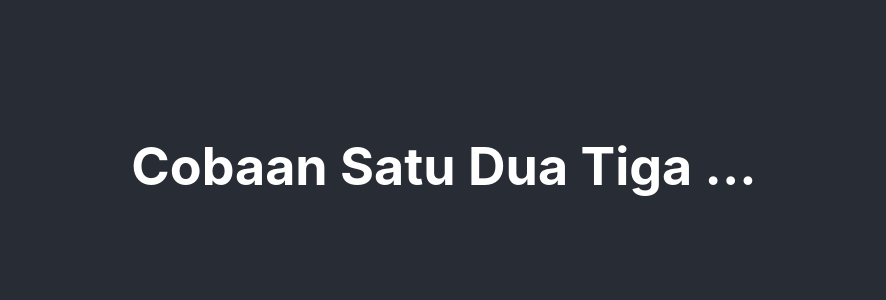
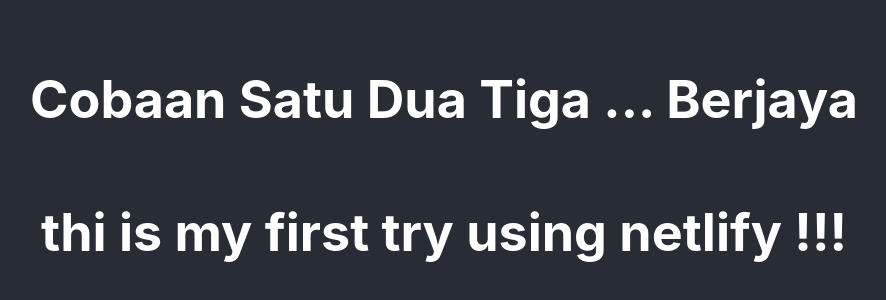
Before and after one commit to abuzahrah75/using_chartjs, a React (Create React App) app: page / in a window 1280 px wide. Shown: the part 234-534 px from the top of the page, without its empty margins (196-1082 px from the left). Built offline with nearby package versions, Linux system fonts and the light colour scheme.

Commit message:
edit app.js

```diff
--- a/src/App.js
+++ b/src/App.js
@@ -5,7 +5,8 @@
   return (
     <div className="App">
       <header className="App-header">
-        <h1>Cobaan Satu Dua Tiga ...</h1>
+        <h1>Cobaan Satu Dua Tiga ... Berjaya</h1>
+        <h1>thi is my first try using netlify !!!</h1>
       </header>
     </div>
   );
```
